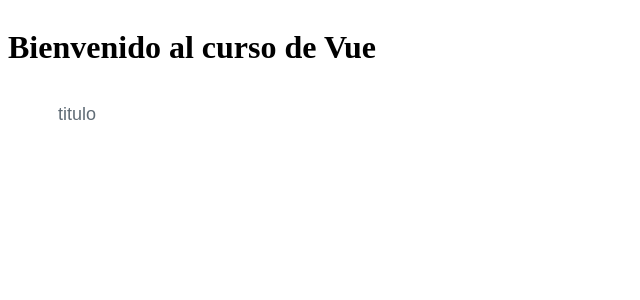
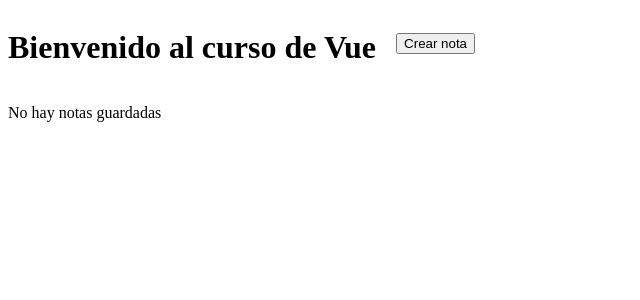
Before and after one commit to T0KK3N/vue_module_9, a Vue app: page / in a window 1280 px wide. Shown: the top 300 px of the page, without its empty margins (0-640 px from the left). Built offline with nearby package versions, Linux system fonts and the light colour scheme.

Commit message:
Module 8

```diff
--- a/src/App.vue
+++ b/src/App.vue
@@ -1,6 +1,7 @@
 <template>
   <h1>Bienvenido al curso de Vue</h1>
-  <div class="“notas”">
+  <button @click="crearNota" class="create-new-button">Crear nota</button>
+  <div class="notas">
     <nav>
       <p v-if="!notas.length">No hay notas guardadas</p>
       <ul v-if="notas.length">
@@ -27,10 +28,19 @@
   name: "App",
   data: function() {
     return {
-      notas: [{ titulo: "titulo", contenido: "contenido" }],
+      notas: [],
 
       notaActual: null,
     };
+  },
+  methods: {
+    crearNota() {
+      const nuevaNota = { titulo: "", contenido: "" };
+
+      this.notas.push(nuevaNota);
+
+      this.notaActual = nuevaNota;
+    },
   },
 };
 </script>
```
